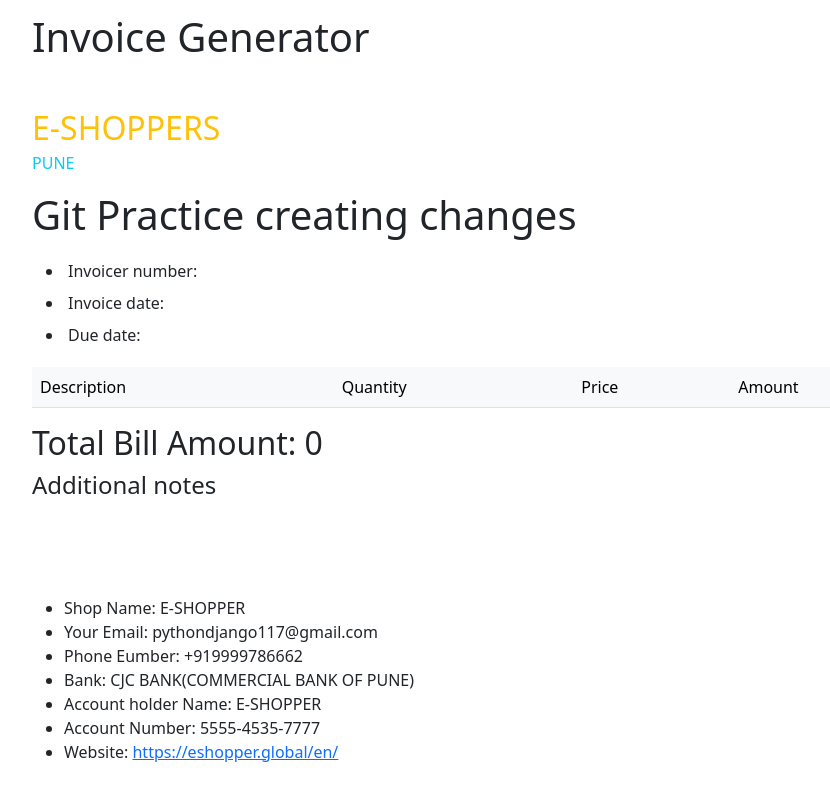
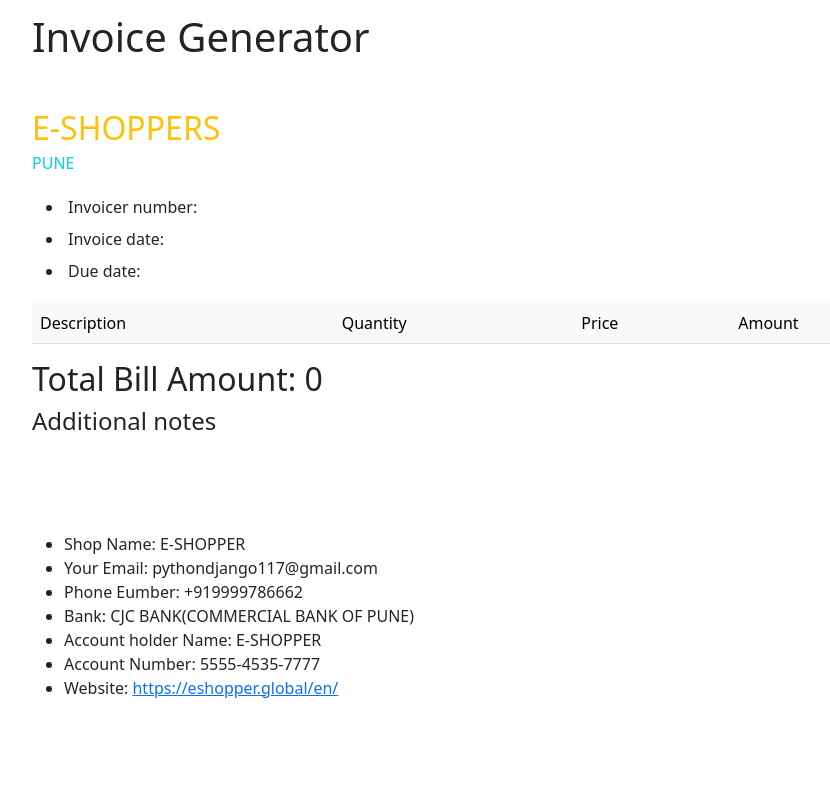
Before and after one commit to rajatpatle/E_shoppers_web, a React (Create React App) app in the folder new_crud/: page /invoice in a window 1280 px wide. Shown: the part 1382-2182 px from the top of the page, without its empty margins (146-976 px from the left). Built offline with nearby package versions, Linux system fonts and the light colour scheme.

Commit message:
Revert "commited some changes in clientdetails"
This reverts commit 51b9eb2cfc1f3ed58399e911e0e4a75a69a36ddb.

```diff
--- a/new_crud/src/AppRoutes/Invoice/ClientDetails.js
+++ b/new_crud/src/AppRoutes/Invoice/ClientDetails.js
@@ -1,7 +1,6 @@
 export default function ClientDetails({ clientId, clientAddress }) {
   return (
     <>
-    <h1>Git Practice creating changes</h1>
       <section className="mt-10">
         <h2>{clientId}</h2>
         <p>{clientAddress}</p>
```
